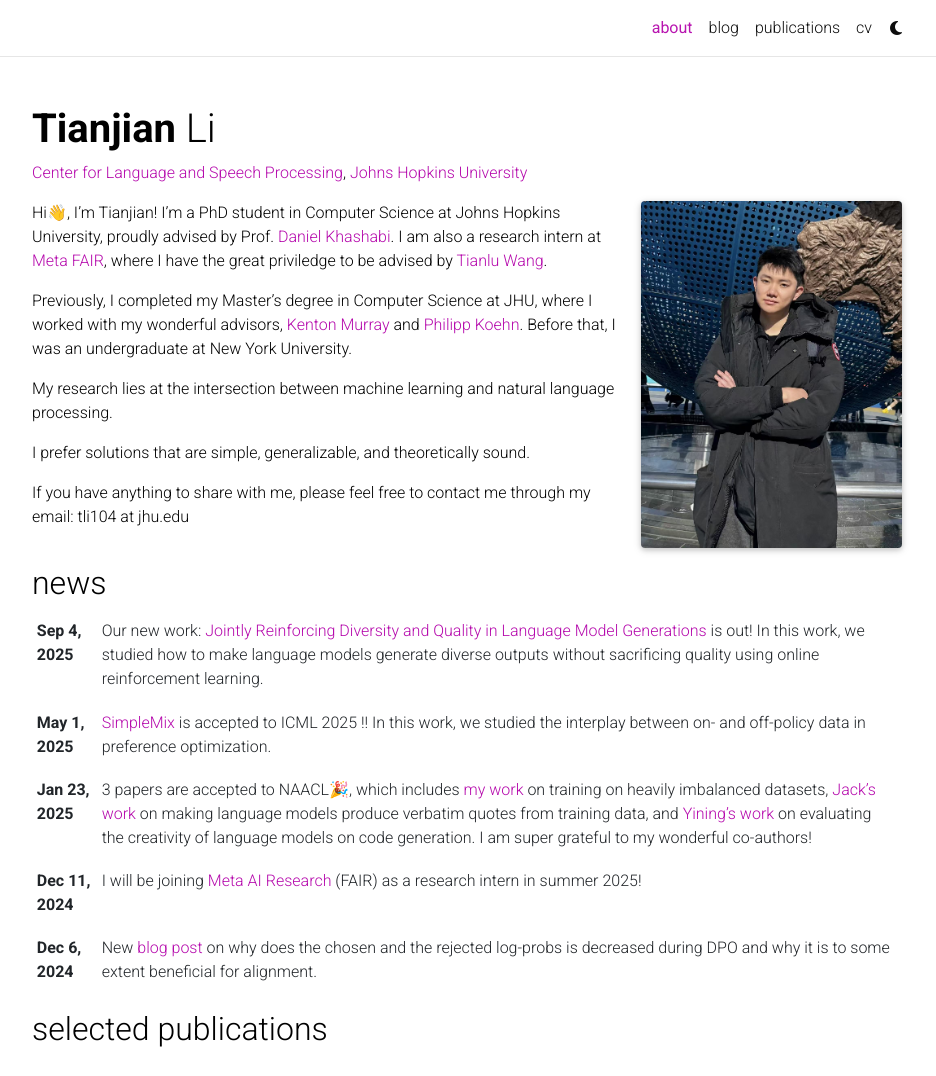
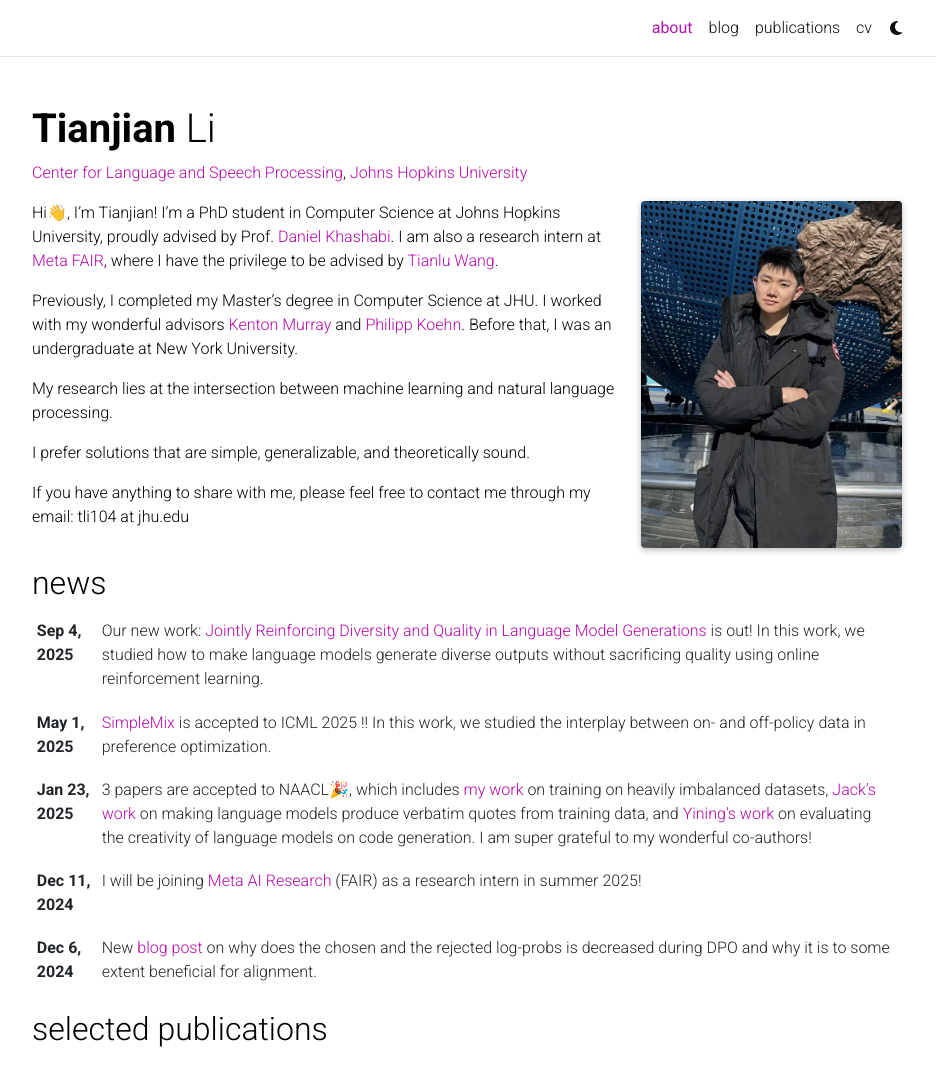
Before and after one commit to tianjianl/tianjianl.github.io, a Jekyll site: the page built from _pages/about.md, in a window 1280 px wide and 1346 px high, cut to the strip 0-1076 px from the top of the window. Shown: the whole strip, without its empty margins (173-1109 px from the left). Built offline with Jekyll 4.4.1, drawn with Linux system fonts in a browser that asks for light colours; full-size pictures stand in for the smaller copies a plugin makes; comment, search, counter and statistics services are not loaded; a style sheet for code colours, icons or effects is not loaded.

Commit message:
fixed typo

```diff
--- a/_pages/about.md
+++ b/_pages/about.md
@@ -15,9 +15,9 @@ selected_papers: true # includes a list of papers marked as "selected={true}"
 social: true  # includes social icons at the bottom of the page
 ---
 
-Hi👋, I'm Tianjian! I'm a PhD student in Computer Science at Johns Hopkins University, proudly advised by Prof. [Daniel Khashabi](https://danielkhashabi.com/). I am also a research intern at [Meta FAIR](https://ai.meta.com/research/), where I have the great priviledge to be advised by [Tianlu Wang](https://tianlu-wang.github.io/).
+Hi👋, I'm Tianjian! I'm a PhD student in Computer Science at Johns Hopkins University, proudly advised by Prof. [Daniel Khashabi](https://danielkhashabi.com/). I am also a research intern at [Meta FAIR](https://ai.meta.com/research/), where I have the privilege to be advised by [Tianlu Wang](https://tianlu-wang.github.io/).
 
-Previously, I completed my Master's degree in Computer Science at JHU, where I worked with my wonderful advisors, [Kenton Murray](https://kentonmurray.com/) and [Philipp Koehn](https://www.cs.jhu.edu/~phi/). Before that, I was an undergraduate at New York University.
+Previously, I completed my Master's degree in Computer Science at JHU. I worked with my wonderful advisors [Kenton Murray](https://kentonmurray.com/) and [Philipp Koehn](https://www.cs.jhu.edu/~phi/). Before that, I was an undergraduate at New York University.
 
 My research lies at the intersection between machine learning and natural language processing.
 
```
